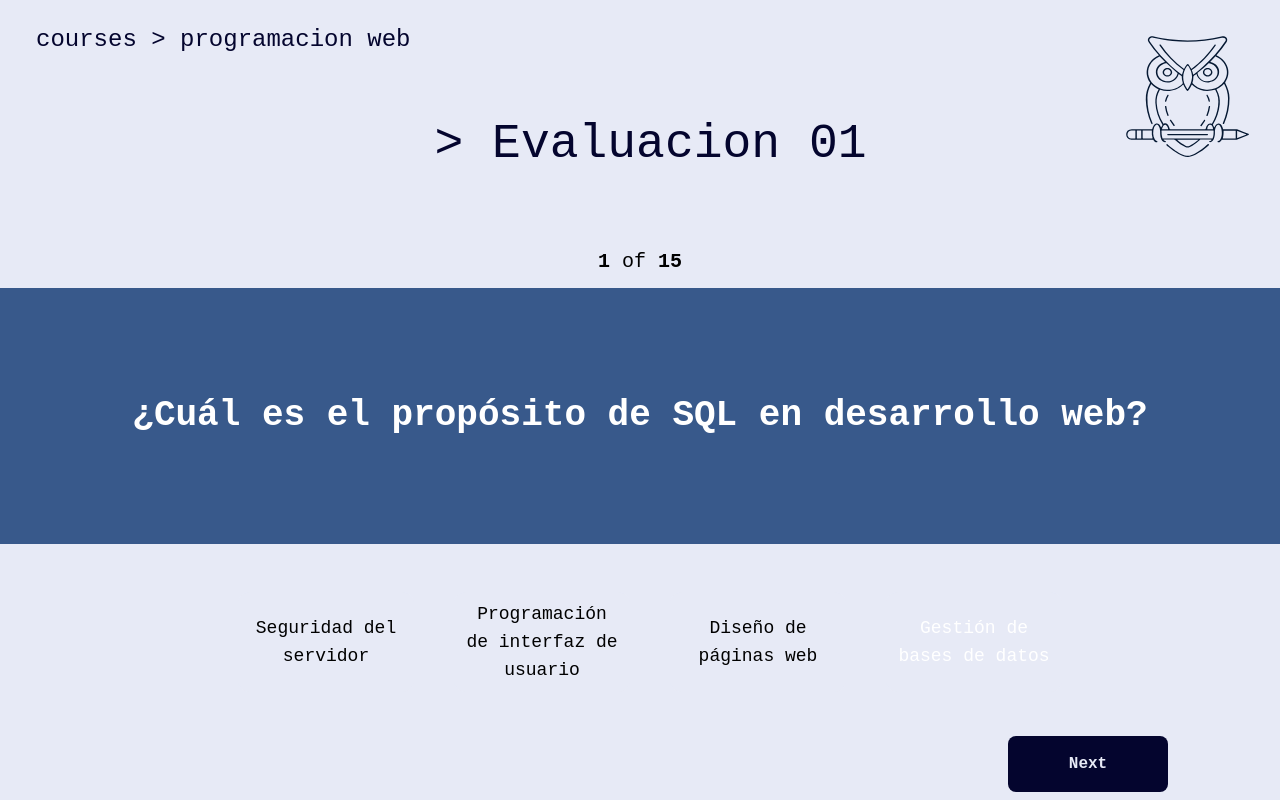
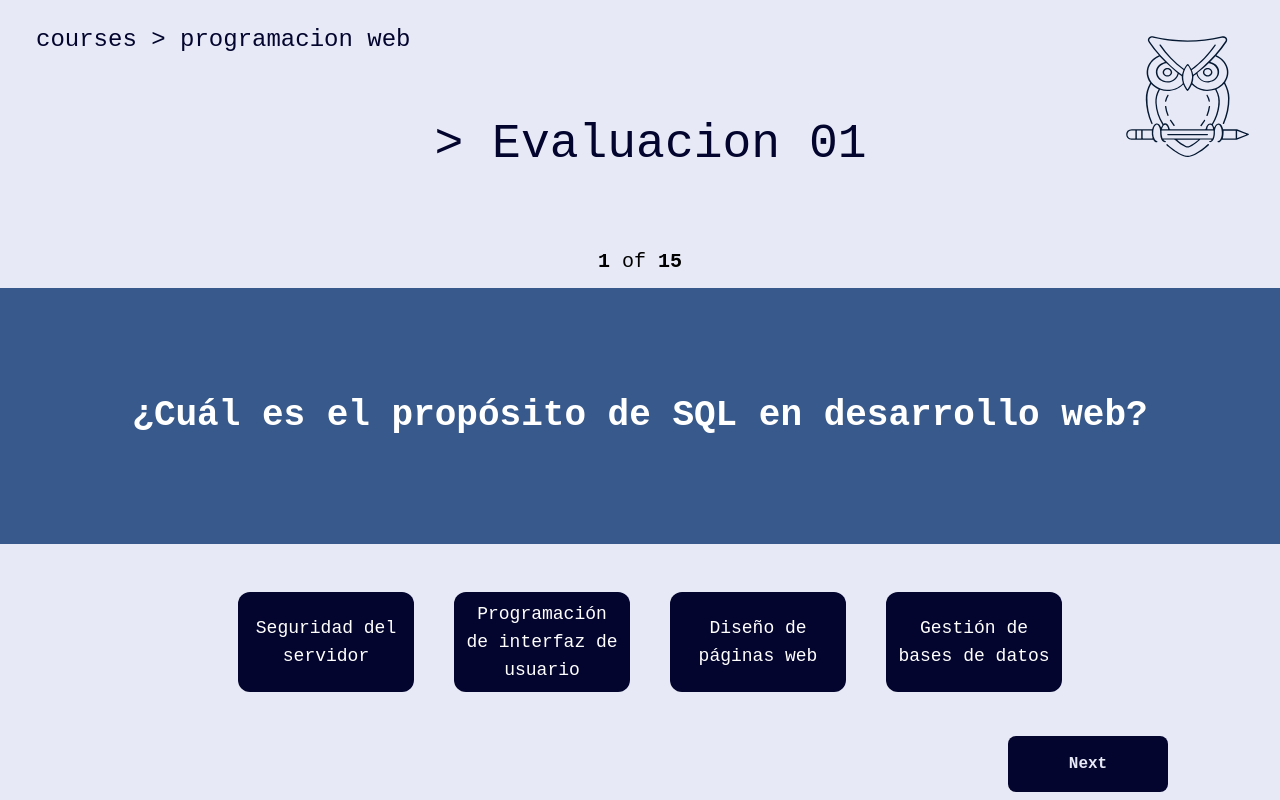
Before and after one commit to hnrylvo/LearnHubFront, a React (Vite) app in the folder Frontend/: page /Quiz in a window 1280 px wide. Built offline with nearby package versions, Linux system fonts and the light colour scheme.

Commit message:
Add: fixing things

```diff
--- a/Frontend/src/components/Question.jsx
+++ b/Frontend/src/components/Question.jsx
@@ -50,8 +50,8 @@ function Question({ question, totalQuestions, currentQuestion, setAnswer }) {
             <div
               key={index}
               className={`option ${
-                selectedOption === index ? "selected" : "bg-[#A2A8D3]"
-              } bg-color-fondo mx-5 my-3 h-20 w-44 rounded-xl flex items-center justify-center text-lg text-center p-2 font-medium cursor-pointer h-auto`}
+                selectedOption === index ? "selected" : "bg-color-texto text-white"
+              } bg-[#A2A8D3] mx-5 my-3 h-20 w-44 rounded-xl flex items-center justify-center text-lg text-center p-2 font-medium cursor-pointer h-auto`}
               onClick={() => handleOptionClick(index)}
             >
               {option}
@@ -61,8 +61,8 @@ function Question({ question, totalQuestions, currentQuestion, setAnswer }) {
             className={`option ${
               selectedOption === question.incorrect_answers.length
                 ? "selected"
-                : "bg-[#A2A8D3]"
-            } bg-color-fondo text-white ml-5 my-3 h-20 w-44 rounded-xl flex items-center justify-center text-lg text-center p-2 font-medium cursor-pointer h-auto`}
+                : "bg-color-texto text-white"
+            } bg-[#A2A8D3] ml-5 my-3 h-20 w-44 rounded-xl flex items-center justify-center text-lg text-center p-2 font-medium cursor-pointer h-auto`}
             onClick={() =>
               handleOptionClick(question.incorrect_answers.length)
             }
```
